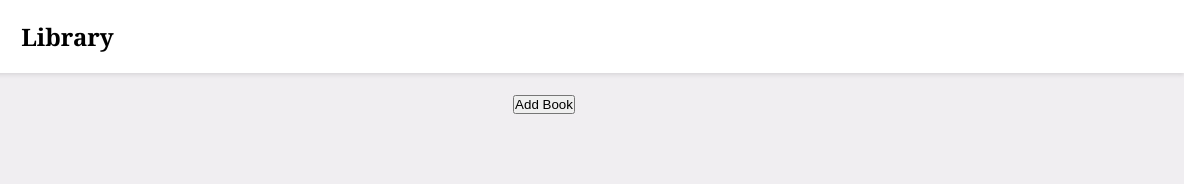
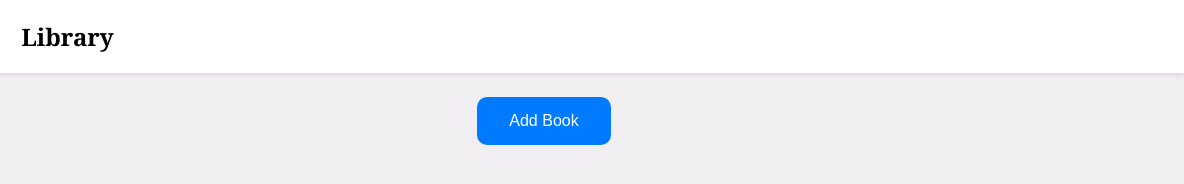
Before and after one commit to LionelP1/library-project, a plain HTML site: page index.html in a window 1280 px wide. Shown: the full height of the page, 96-1280 px from the left. Drawn offline with Linux system fonts and the light colour scheme.

Commit message:
Styled the book button

```diff
--- a/index.html
+++ b/index.html
@@ -22,7 +22,7 @@
     </header>
 
     <main class="main-content">
-        <button class ="add-book-btn">Add Book</button>
+        <button class ="bookBtn">Add Book</button>
         <div class="book-grid"></div>
 
         <div class="modal">
--- a/script.js
+++ b/script.js
@@ -90,7 +90,7 @@ function handleFormSubmit (){
 
 const modal = document.querySelector(".modal");
 
-const addBook = document.querySelector(".add-book-btn");
+const addBook = document.querySelector(".bookBtn");
 
 
 
--- a/styles.css
+++ b/styles.css
@@ -47,10 +47,31 @@ header a {
   margin-right: 15px;
 }
 
+
+
 .main-content {
   margin-top: 20px;
   text-align: center;
   padding:0px 30px;
+}
+
+.bookBtn{
+  background-color: #007BFF;;
+  border: none;
+  color: white;
+  padding: 15px 32px;
+  text-align: center;
+  text-decoration: none;
+  display: inline-block;
+  font-size: 16px;
+  margin: 4px 2px;
+  cursor: pointer;
+  border-radius: 10px;
+}
+
+.bookBtn:hover {
+  background-color: #66B2FF;
+  transform: scale(1.05);
 }
 
 .book-grid{
```
